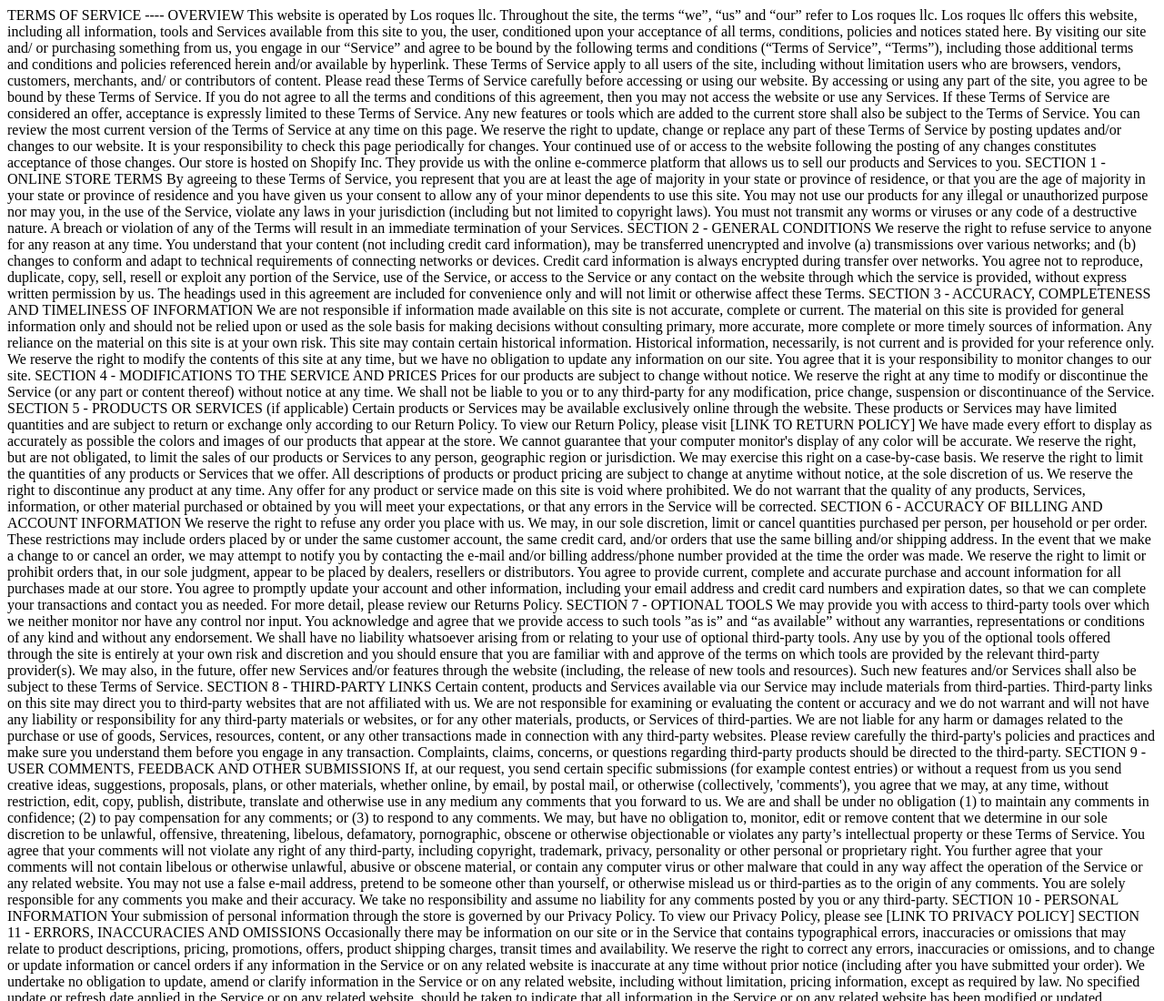
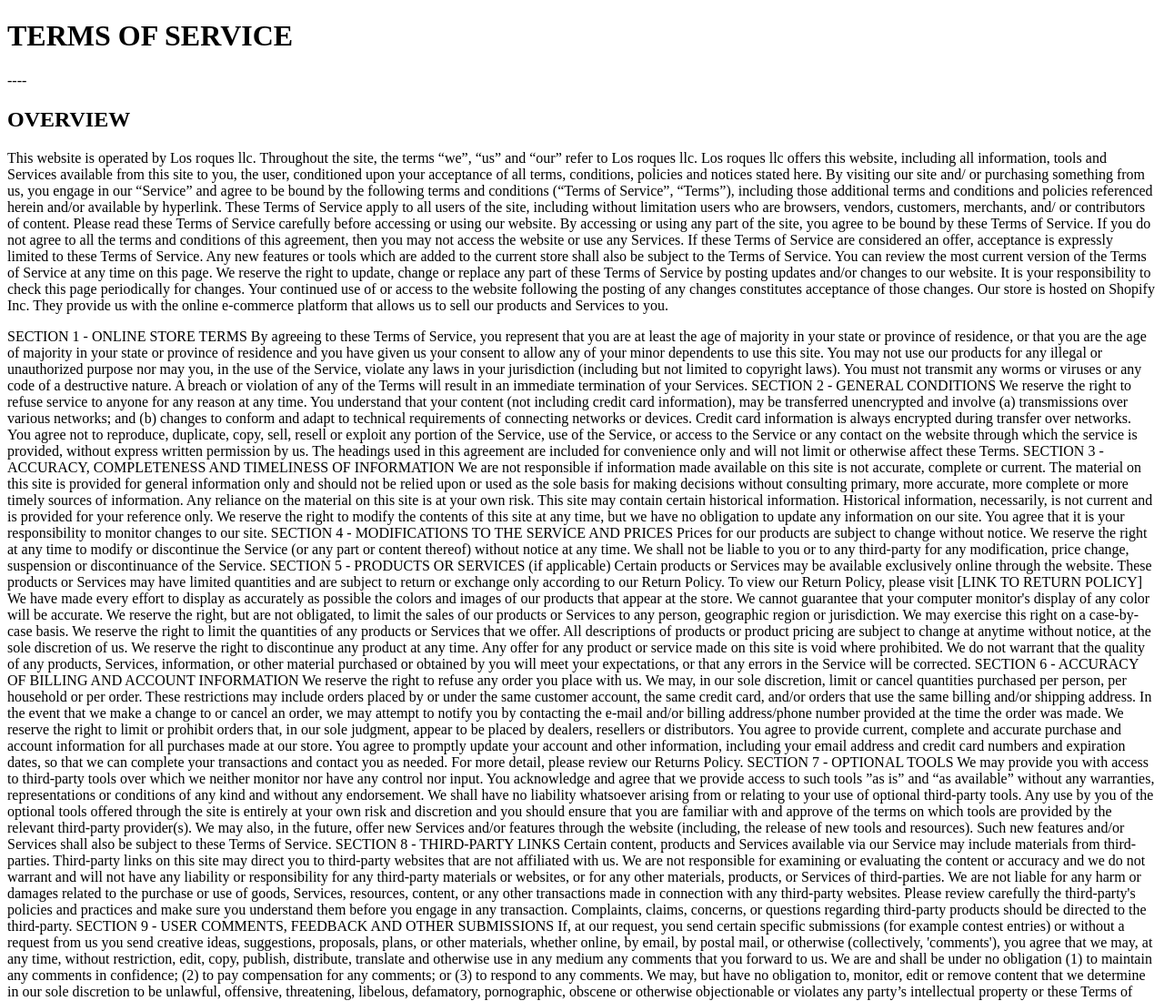
Before and after one commit to DanielB94/terminos, a plain HTML site: page terms.html in a window 1280 px wide. Shown: the top 1100 px of the page at 91% size. Drawn offline with Linux system fonts and the light colour scheme.

Commit message:
index.html

```diff
--- a/terms.html
+++ b/terms.html
@@ -6,19 +6,19 @@
     <title>Terms and conditions</title>
 </head>
 <body>
-    TERMS OF SERVICE
+    <h1>TERMS OF SERVICE</h1>
 
 ----
 
-OVERVIEW
+<h2>OVERVIEW</h2>
 
-This website is operated by Los roques llc. Throughout the site, the terms “we”, “us” and “our” refer to Los roques llc. Los roques llc offers this website, including all information, tools and Services available from this site to you, the user, conditioned upon your acceptance of all terms, conditions, policies and notices stated here.
+<p>This website is operated by Los roques llc. Throughout the site, the terms “we”, “us” and “our” refer to Los roques llc. Los roques llc offers this website, including all information, tools and Services available from this site to you, the user, conditioned upon your acceptance of all terms, conditions, policies and notices stated here.
 
 By visiting our site and/ or purchasing something from us, you engage in our “Service” and agree to be bound by the following terms and conditions (“Terms of Service”, “Terms”), including those additional terms and conditions and policies referenced herein and/or available by hyperlink. These Terms of Service apply  to all users of the site, including without limitation users who are browsers, vendors, customers, merchants, and/ or contributors of content.
 Please read these Terms of Service carefully before accessing or using our website. By accessing or using any part of the site, you agree to be bound by these Terms of Service. If you do not agree to all the terms and conditions of this agreement, then you may not access the website or use any Services. If these Terms of Service are considered an offer, acceptance is expressly limited to these Terms of Service.
 
 Any new features or tools which are added to the current store shall also be subject to the Terms of Service. You can review the most current version of the Terms of Service at any time on this page. We reserve the right to update, change or replace any part of these Terms of Service by posting updates and/or changes to our website. It is your responsibility to check this page periodically for changes. Your continued use of or access to the website following the posting of any changes constitutes acceptance of those changes.
-Our store is hosted on Shopify Inc. They provide us with the online e-commerce platform that allows us to sell our products and Services to you.
+Our store is hosted on Shopify Inc. They provide us with the online e-commerce platform that allows us to sell our products and Services to you.</p>
 
 SECTION 1 - ONLINE STORE TERMS
 
```
